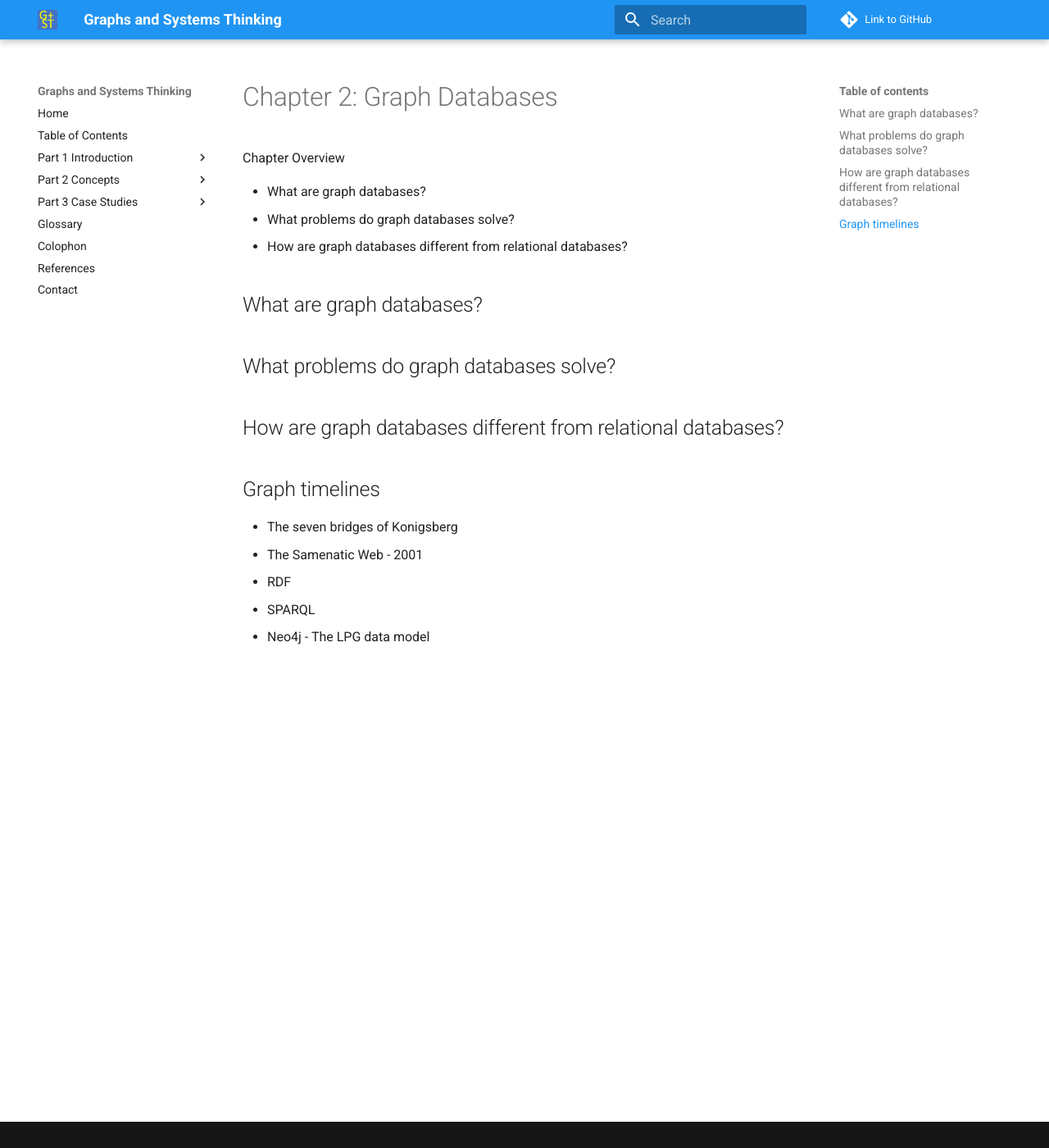
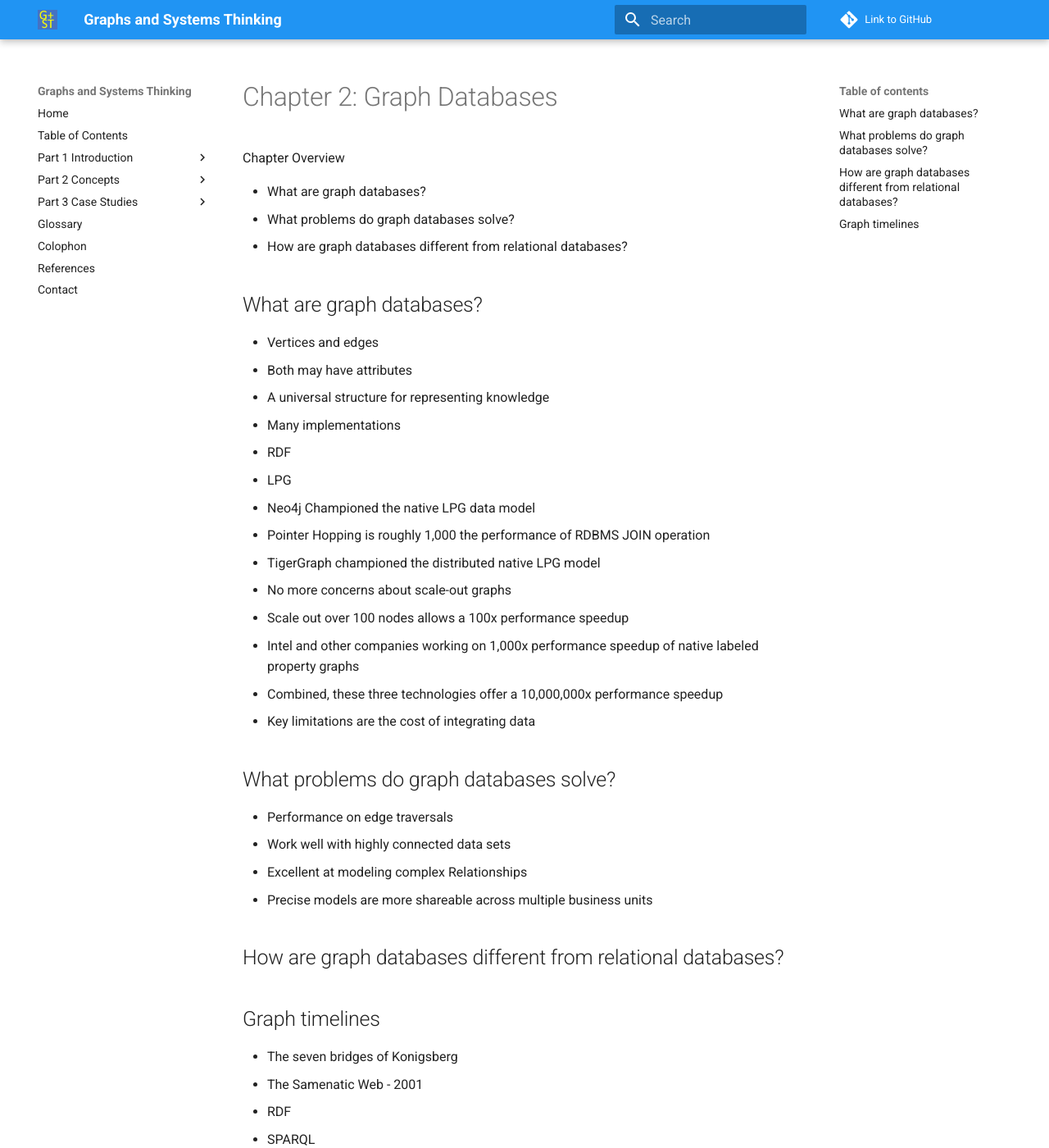
Before and after one commit to dmccreary/graph-systems-thinking, an MkDocs documentation site: the page built from docs/intro/ch-02-graph.md, in a window 1280 px wide and 1400 px high. Shown: the whole window at 82% size. Built offline with MkDocs 1.6.1 and Material for MkDocs 9.7.7, drawn with Linux system fonts in a browser that asks for light colours; comment, search, counter and statistics services are not loaded.

```diff
--- a/docs/intro/ch-02-graph.md
+++ b/docs/intro/ch-02-graph.md
@@ -8,7 +8,27 @@ Chapter Overview
 
 ## What are graph databases?
 
+* Vertices and edges
+* Both may have attributes
+* A universal structure for representing knowledge
+* Many implementations
+  * RDF
+  * LPG
+* Neo4j Championed the native LPG data model
+  * Pointer Hopping is roughly 1,000 the performance of RDBMS JOIN operation
+* TigerGraph championed the distributed native LPG model
+  * No more concerns about scale-out graphs
+  * Scale out over 100 nodes allows a 100x performance speedup
+* Intel and other companies working on 1,000x performance speedup of native labeled property graphs
+* Combined, these three technologies offer a 10,000,000x performance speedup
+* Key limitations are the cost of integrating data
+
 ## What problems do graph databases solve?
+
+* Performance on edge traversals
+* Work well with highly connected data sets
+* Excellent at modeling complex Relationships
+* Precise models are more shareable across multiple business units
 
 ## How are graph databases different from relational databases?
 
```
Also changed, not shown: docs/glossary.md (+18 -0 lines), docs/intro/ch-04-systems-graph.md (+8 -0 lines), docs/table-of-contents.md (+4 -4 lines), docs/img/influence-diagram.png (added), 1 other file.
